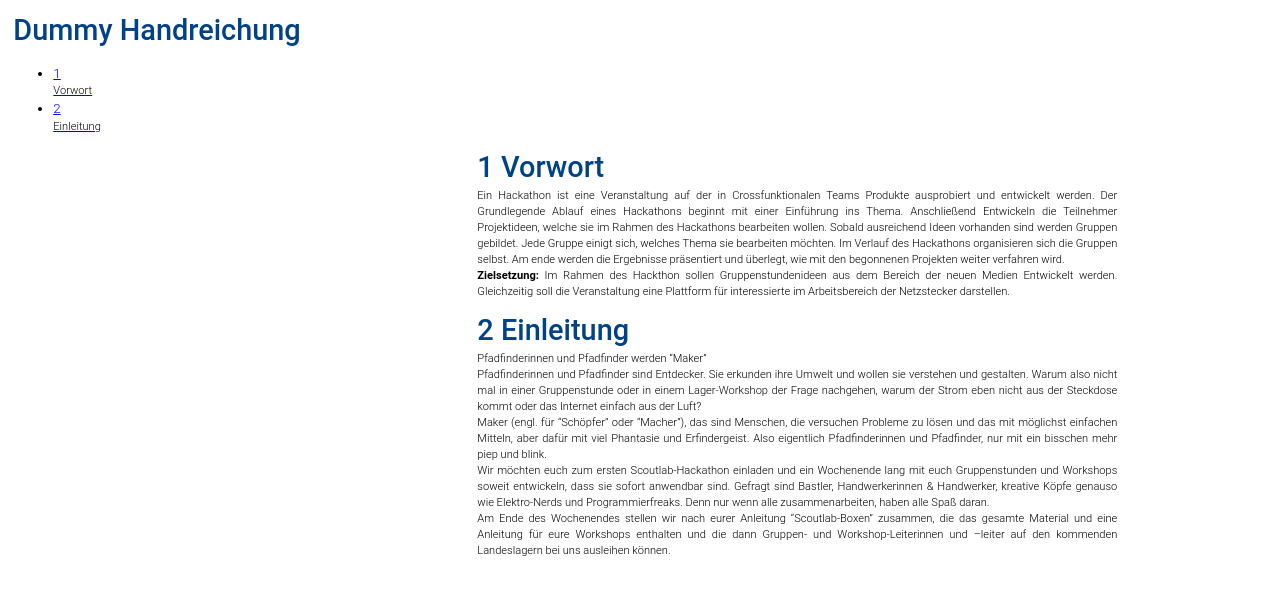
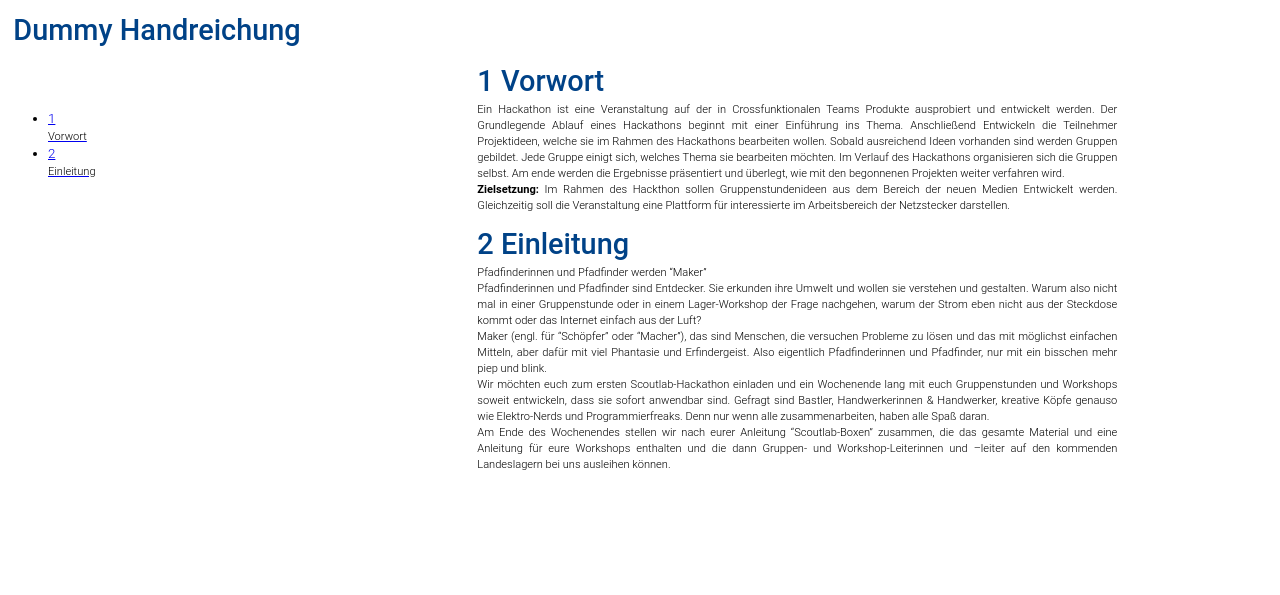
Before and after one commit to joek/Dummy-HR, a Jekyll site: the page built from index.html, in a window 1280 px wide. Shown: the top 595 px of the page. Built offline with Jekyll 4.4.1, drawn with Linux system fonts in a browser that asks for light colours.

Commit message:
inhaltsverzeichnis & layout.css

```diff
--- a/_includes/inhaltsverzeichnis.html
+++ b/_includes/inhaltsverzeichnis.html
@@ -75,7 +75,7 @@
 				<li class = "kapitel-{{number_arr | first}} tiefe-{{number_arr | size}}">
 					<a href ="#kapitel-{{chapter.number}}">
 						<span class = "kapitel-nummer">
-							{% for digit in number_arr %}<span class ="digit">{{ digit }}{% if forloop.last != true %}.{% endif %}</span>{% endfor %}
+							{% for digit in number_arr %}<span class ="nummer">{{ digit }}{% if forloop.last != true %}.{% endif %}</span>{% endfor %}
 						</span>
 						<span class = "kapitel-ueberschrift">	{{chapter.title | markdownify}}	</span>
 					</a>
--- a/styles/styles.css
+++ b/styles/styles.css
@@ -76,7 +76,7 @@ p {
 	widows:1;
 }
 
-#toc {
+#inhalt {
 	position:			absolute;
 	top:				5rem;
 	left:				0.5rem;
```
